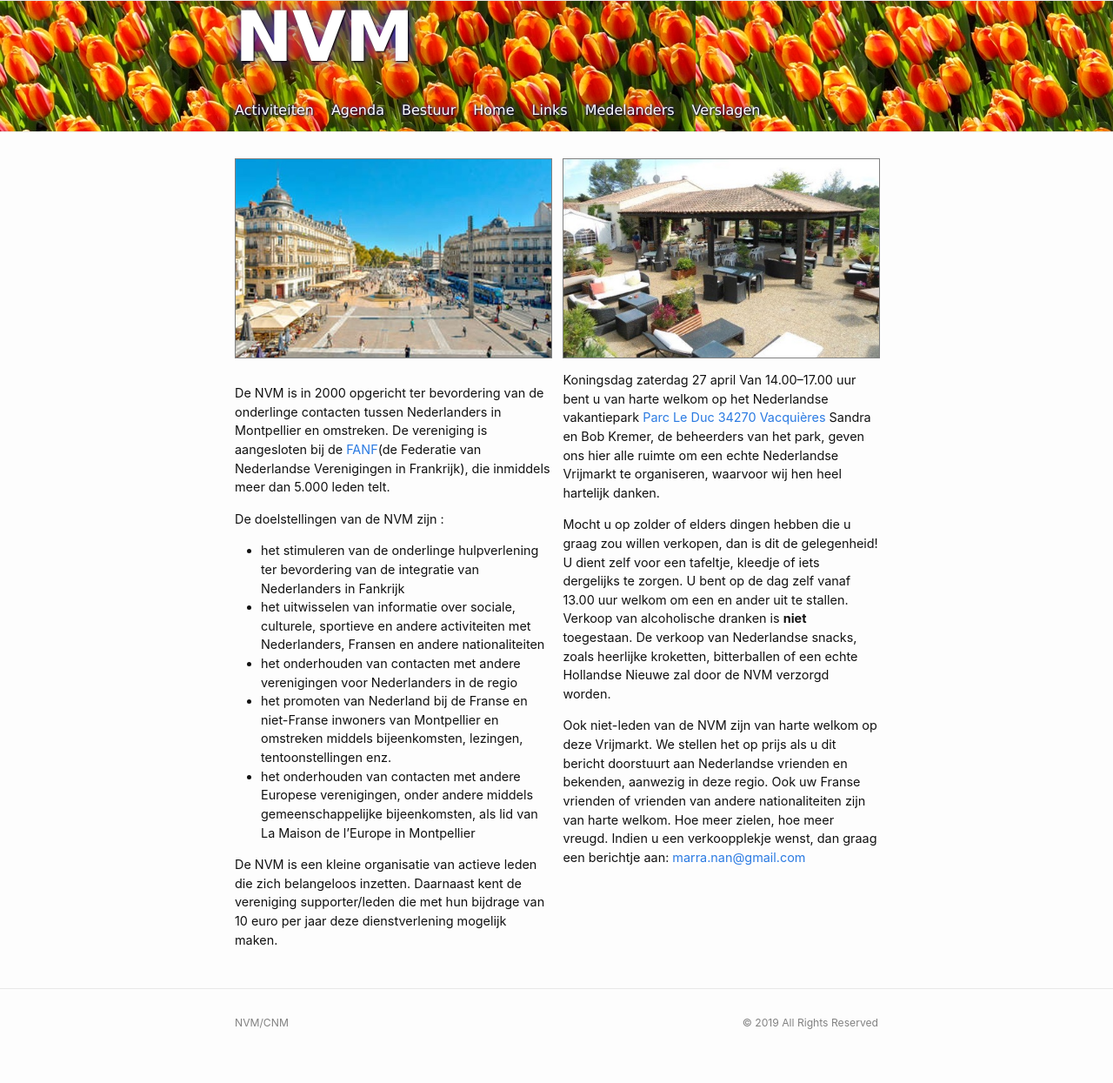
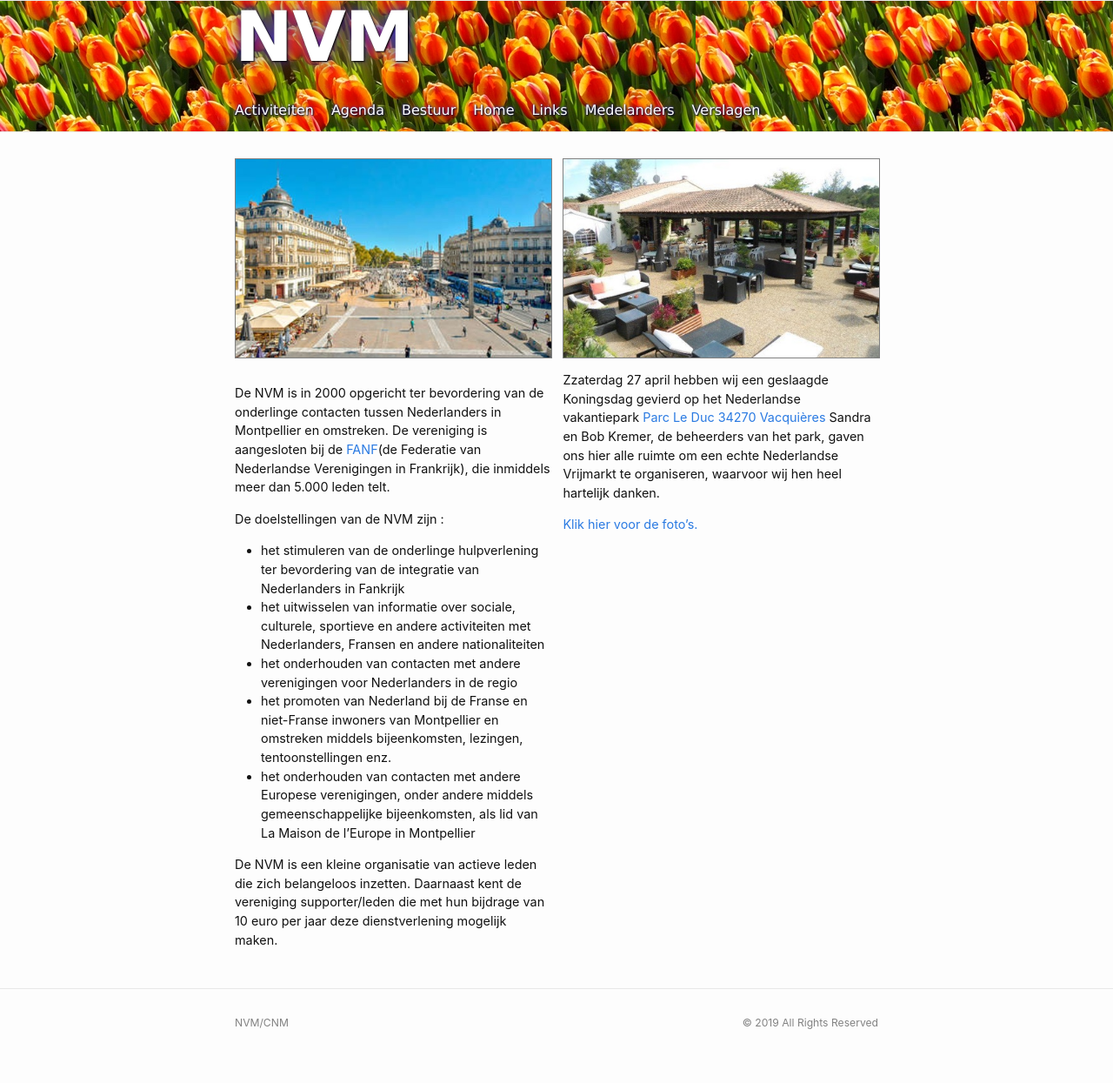
Before and after one commit to nederland34-fr/nederland34-fr.github.io, a Jekyll site: the page built from index.md, in a window 1280 px wide. Shown: the whole page at 87% size. Built offline with Jekyll 4.4.1, drawn with Linux system fonts in a browser that asks for light colours.

Commit message:
Update index.md

```diff
--- a/index.md
+++ b/index.md
@@ -26,14 +26,9 @@ De NVM is een kleine organisatie van actieve leden die zich belangeloos inzetten
 <div class="col2">
 
 ![Parc Le Duc](/assets/images/site/parc-le-duc.jpg)
-Koningsdag zaterdag 27 april
-Van 14.00–17.00 uur bent u van harte welkom op het Nederlandse vakantiepark [Parc Le Duc 34270 Vacquières](http://www.parcleduc.nl)
-Sandra en Bob Kremer, de beheerders van het park, geven ons hier alle ruimte om een echte Nederlandse Vrijmarkt te organiseren, waarvoor wij hen heel hartelijk danken.
+Zzaterdag 27 april hebben wij een geslaagde Koningsdag gevierd op het Nederlandse vakantiepark [Parc Le Duc 34270 Vacquières](http://www.parcleduc.nl)
+Sandra en Bob Kremer, de beheerders van het park, gaven ons hier alle ruimte om een echte Nederlandse Vrijmarkt te organiseren, waarvoor wij hen heel hartelijk danken.
 
-Mocht u op zolder of elders dingen hebben die u graag zou willen verkopen, dan is dit de gelegenheid! U dient zelf voor een tafeltje, kleedje of iets dergelijks te zorgen. U bent op de dag zelf vanaf 13.00 uur welkom om een en ander uit te stallen. Verkoop van alcoholische dranken is **niet** toegestaan.
-De verkoop van Nederlandse snacks, zoals heerlijke kroketten, bitterballen of een echte Hollandse Nieuwe zal door de NVM verzorgd worden.
-
-Ook niet-leden van de NVM zijn van harte welkom op deze Vrijmarkt. We stellen het op prijs als u dit bericht doorstuurt aan Nederlandse vrienden en bekenden, aanwezig in deze regio. Ook uw Franse vrienden of vrienden van andere nationaliteiten zijn van harte welkom. Hoe meer zielen, hoe meer vreugd.
-Indien u een verkoopplekje wenst, dan graag een berichtje aan: [marra.nan@gmail.com](mailto:marra.nan@gmail.com)
+[Klik hier voor de foto's.](https://www.nederland34.fr/verslagen/2019-Koningsdag.html)
 
 </div>
```
